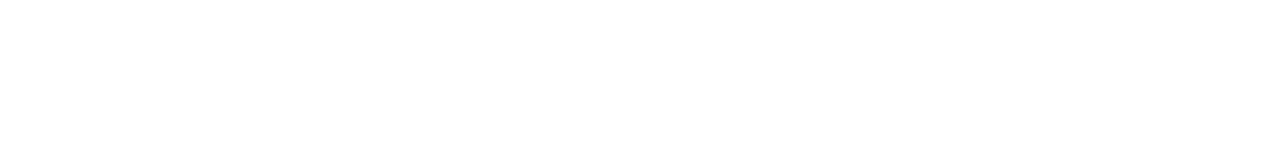
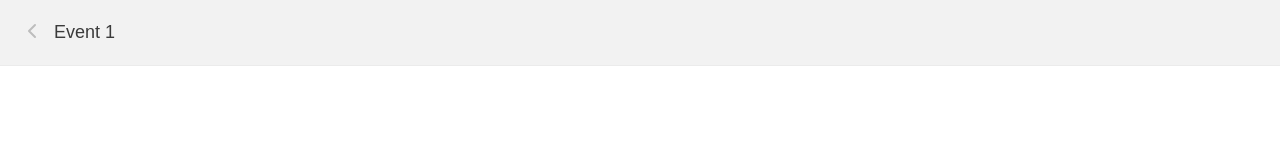
Before and after one commit to justuslethen/justuslethen, a React (Create React App) app in the folder events/app/: page /event/1 in a window 1280 px wide. Before the commit this address had no page. Shown: the top 160 px of the page. Built offline with nearby package versions, Linux system fonts and the light colour scheme.

Commit message:
ADD: navigate between home and event view

```diff
--- a/events/app/src/components/Header.js
+++ b/events/app/src/components/Header.js
@@ -1,9 +1,17 @@
 import React from 'react';
 
 const Header = ({ title, backButton, data }) => {
+
   if (!data) {
     return (
       <header>
+        {backButton && (
+          <button className='iconButtomSecondary' onClick={() => window.history.back()}>
+            <svg xmlns="http://www.w3.org/2000/svg" width="24" height="24" viewBox="0 0 24 24" fill="none" stroke="currentColor" strokeWidth="2" strokeLinecap="round" strokeLinejoin="round" className="feather feather-chevron-right" style={{ transform: 'rotate(180deg)' }}>
+              <polyline points="9 18 15 12 9 6"></polyline>
+            </svg>
+          </button>
+        )}
         <h1>{title}</h1>
       </header>
     );
--- a/events/app/src/components/ListElement.js
+++ b/events/app/src/components/ListElement.js
@@ -1,15 +1,14 @@
 import React from 'react';
 
-const ListElement = ({ name, startDate, endDate }) => {
+const ListElement = ({ name, startDate, endDate, onClick }) => {
   const formatDate = (isoDate) => {
     if (!isoDate) return '';
     const [year, month, day] = isoDate.split('-');
     return `${day}.${month}.${year}`;
   };
 
-
   return (
-    <div className="list-element">
+    <div className="list-element" onClick={onClick} style={{ cursor: 'pointer' }}>
       <div className='body'>
         <div className="header">
           <p>{name}</p>
@@ -18,11 +17,11 @@ const ListElement = ({ name, startDate, endDate }) => {
           <p>{formatDate(startDate)} - {formatDate(endDate)}</p>
         </div>
       </div>
-      <div className='iconButtomSecondary'>
+      <button className='iconButtomSecondary'>
         <svg xmlns="http://www.w3.org/2000/svg" width="24" height="24" viewBox="0 0 24 24" fill="none" stroke="currentColor" strokeWidth="2" strokeLinecap="round" strokeLinejoin="round" className="feather feather-chevron-right">
           <polyline points="9 18 15 12 9 6"></polyline>
         </svg>
-      </div>
+      </button>
     </div>
   );
 };
--- a/events/app/src/index.css
+++ b/events/app/src/index.css
@@ -121,6 +121,8 @@ header h1 {
     margin: 0px;
 }
 
-.list-element .iconButtomSecondary {
+.iconButtomSecondary {
+    all: unset;
     color: var(--grey-3);
+    cursor: pointer;
 }
--- a/events/app/src/pages/Event.js
+++ b/events/app/src/pages/Event.js
@@ -1,18 +1,15 @@
 import React from 'react';
-import { useNavigate } from 'react-router-dom';
+import { useParams } from 'react-router-dom';
 import Header from '../components/Header';
 import ListElement from '../components/ListElement';
 
 const Event = () => {
-    const navigate = useNavigate();  // Hook to handle navigation
+    const { eventId } = useParams();  // Get eventId from the URL
 
     return (
         <>
-            <Event
-                title="Event"
-                backButton={false}
-                data=""
-            />
+            <Header title="Event 1" backButton={true} />
+
         </>
     );
 };
--- a/events/app/src/pages/Home.js
+++ b/events/app/src/pages/Home.js
@@ -7,16 +7,17 @@ const Home = () => {
   const navigate = useNavigate();
 
   const events = [
-    { eventname: "Event 1", startdate: "2025-04-20", enddate: "2025-04-27" },
-    { eventname: "Event 2", startdate: "2025-05-01", enddate: "2025-05-05" },
-    { eventname: "Event 3", startdate: "2025-06-10", enddate: "2025-06-15" },
-    { eventname: "Event 4", startdate: "2025-07-01", enddate: "2025-07-07" },
-    { eventname: "Event 5", startdate: "2025-08-05", enddate: "2025-08-12" },
-    { eventname: "Event 6", startdate: "2025-09-15", enddate: "2025-09-20" }
+    { eventname: "Event 1", startdate: "2025-04-20", enddate: "2025-04-27", eventId: 1 },
+    { eventname: "Event 2", startdate: "2025-05-01", enddate: "2025-05-05", eventId: 2 },
+    { eventname: "Event 3", startdate: "2025-06-10", enddate: "2025-06-15", eventId: 3 },
+    { eventname: "Event 4", startdate: "2025-07-01", enddate: "2025-07-07", eventId: 4 },
+    { eventname: "Event 5", startdate: "2025-08-05", enddate: "2025-08-12", eventId: 5 },
+    { eventname: "Event 6", startdate: "2025-09-15", enddate: "2025-09-20", eventId: 6 }
   ];
 
-  const handleClick = (eventname) => {
-    navigate(`/event`);  // Navigate to the event page
+  const handleClick = (eventId) => {
+    console.log("Event ID:", eventId);  // Log the event ID
+    navigate(`/event/${eventId}`);  // Navigate to the event page
   };
 
   return (
@@ -34,7 +35,7 @@ const Home = () => {
               name={eventItem.eventname}
               startDate={eventItem.startdate}
               endDate={eventItem.enddate}
-              onClick={() => handleClick(eventItem.eventname)}  // Add click handler
+              onClick={() => handleClick(eventItem.eventId)}  // Add click handler
             />
           ))}
         </div>
--- a/events/app/src/routes/AppRoutes.js
+++ b/events/app/src/routes/AppRoutes.js
@@ -9,7 +9,7 @@ const AppRoutes = () => {
     <Routes>
       <Route path="/" element={<Home />} />
       <Route path="/create" element={<Create />} />
-      <Route path="/event" element={<Event />} />
+      <Route path="/event/:eventId" element={<Event />} />
     </Routes>
   );
 };
```
Also changed, not shown: events/app/src/arrow.svg (added).
